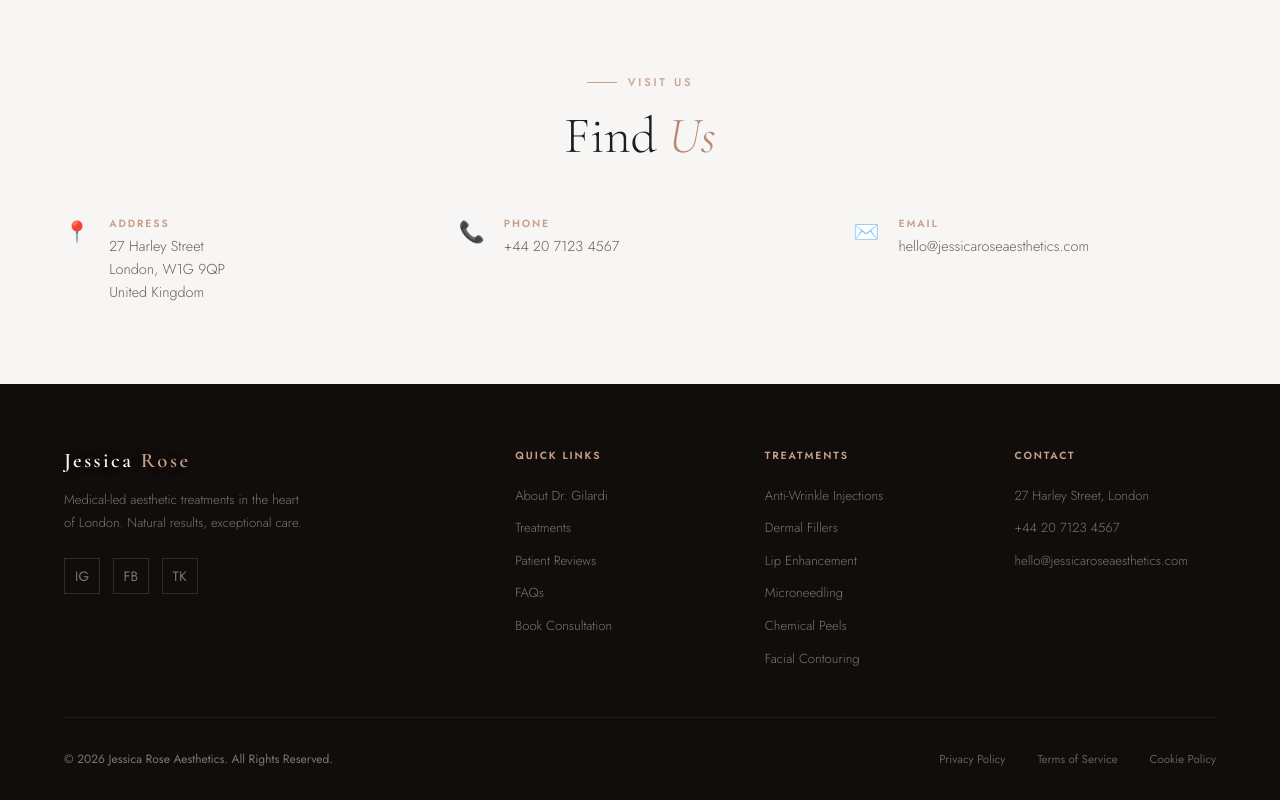
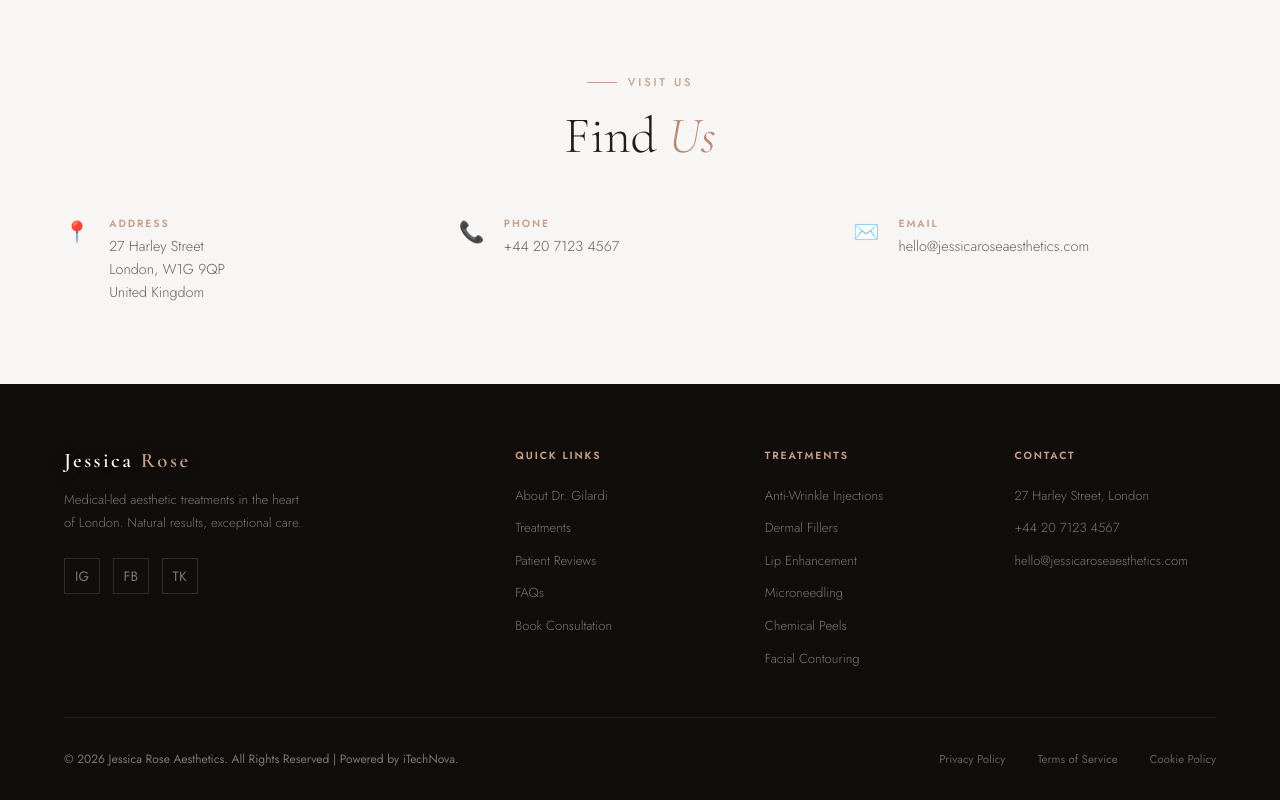
Before and after one commit to itechnova-ai/doctorgilardi, a plain HTML site: page index.html in a window 1280 px wide. Shown: the part 7315-8115 px from the top of the page. Drawn offline with nearby package versions, Linux system fonts and the light colour scheme.

Commit message:
Update index.html

```diff
--- a/index.html
+++ b/index.html
@@ -715,7 +715,7 @@
     </div>
   </div>
   <div class="footer-bottom">
-    <p>© 2026 Jessica Rose Aesthetics. All Rights Reserved.</p>
+    <p>© 2026 Jessica Rose Aesthetics. All Rights Reserved | Powered by iTechNova.</p>
     <div class="footer-bottom-links">
       <a href="#">Privacy Policy</a>
       <a href="#">Terms of Service</a>
```
